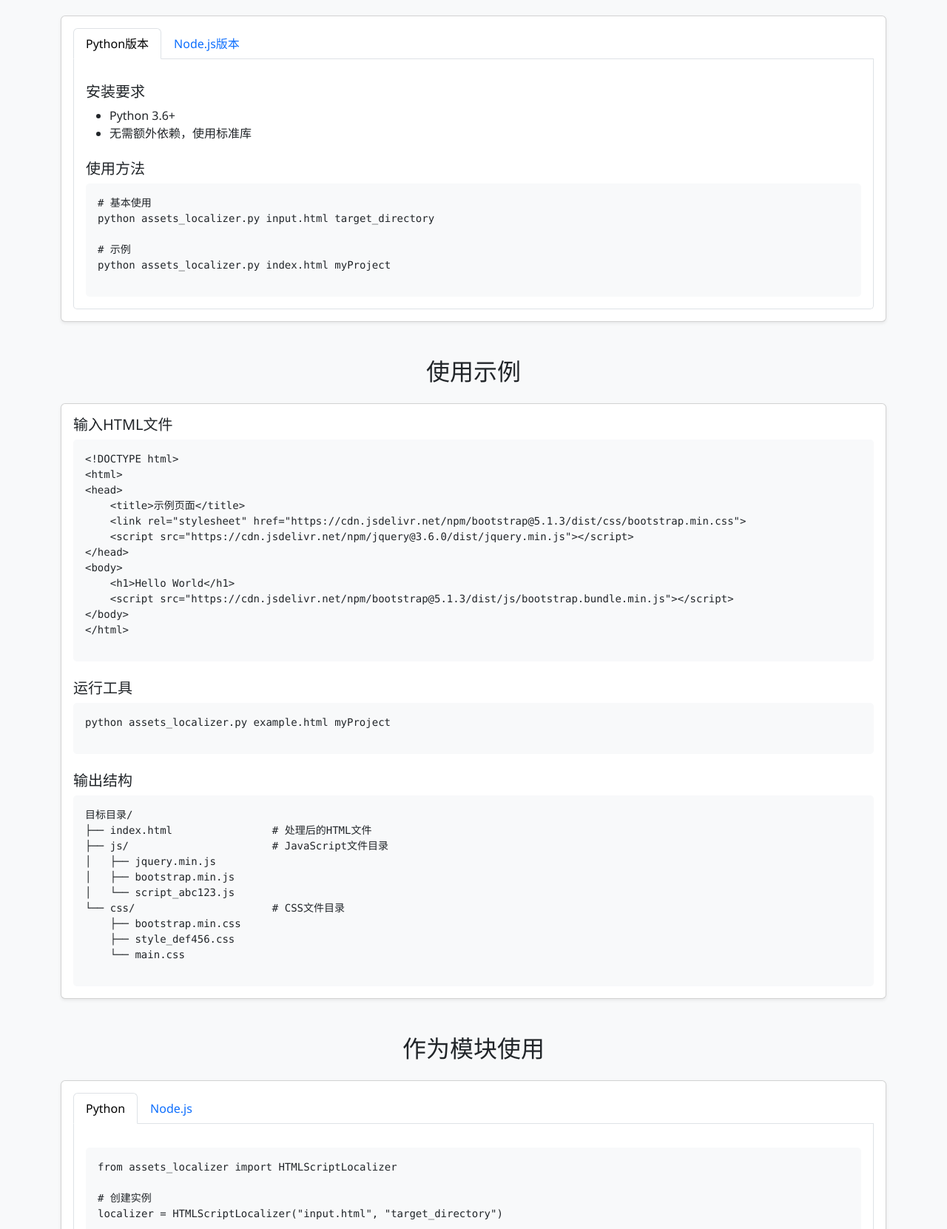
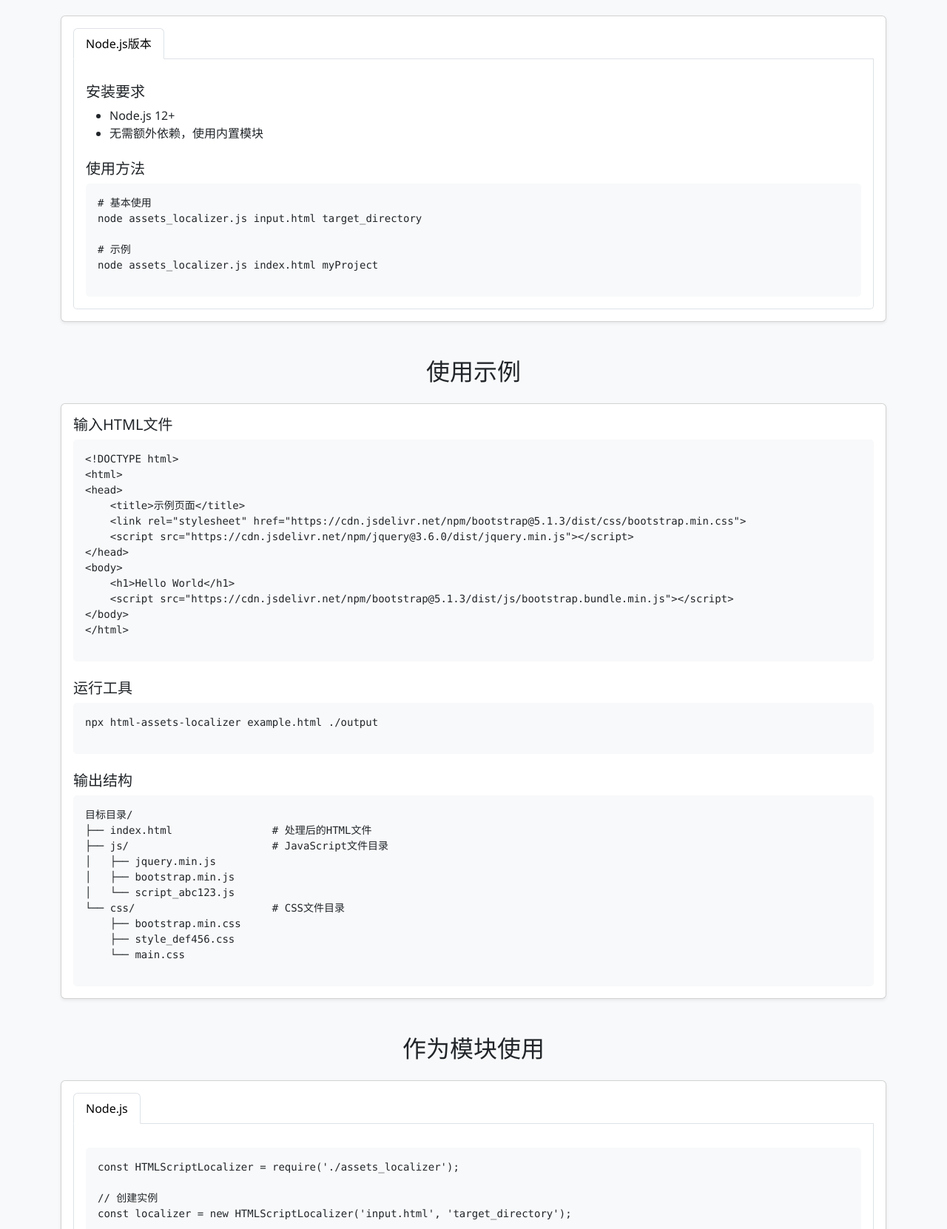
Before and after one commit to YangsonHung/html-assets-localizer, a website built with Vite: page docs/index.html in a window 1280 px wide. Shown: the part 1139-2800 px from the top of the page at 74% size. Built offline with nearby package versions, Linux system fonts and the light colour scheme.

Commit message:
update: change index.html

```diff
--- a/docs/index.html
+++ b/docs/index.html
@@ -18,7 +18,7 @@
       <div class="col-lg-8 mx-auto text-center">
         <h1 class="display-4 fw-bold mb-4">HTML Assets Localizer</h1>
         <p class="lead mb-4">
-          一个强大的工具，用于将HTML文件中的外部资源（JavaScript、CSS等）本地化，支持Python和Node.js双版本
+          一个强大的工具，用于将HTML文件中的外部资源（JavaScript、CSS等）本地化，支持 Node.js CLI 与浏览器界面
         </p>
         <div class="d-flex justify-content-center gap-3">
           <a href="#installation" class="btn btn-light btn-lg">开始使用</a>
@@ -199,27 +199,13 @@
             <li class="nav-item" role="presentation">
               <button
                       class="nav-link active"
-                      id="python-tab"
-                      data-bs-toggle="tab"
-                      data-bs-target="#python"
-                      type="button"
-                      role="tab"
-                      aria-controls="python"
-                      aria-selected="true"
-              >
-                Python版本
-              </button>
-            </li>
-            <li class="nav-item" role="presentation">
-              <button
-                      class="nav-link"
                       id="nodejs-tab"
                       data-bs-toggle="tab"
                       data-bs-target="#nodejs"
                       type="button"
                       role="tab"
                       aria-controls="nodejs"
-                      aria-selected="false"
+                      aria-selected="true"
               >
                 Node.js版本
               </button>
@@ -228,28 +214,6 @@
           <div class="tab-content" id="myTabContent">
             <div
                     class="tab-pane fade show active"
-                    id="python"
-                    role="tabpanel"
-                    aria-labelledby="python-tab"
-            >
-              <h5 class="mt-3">安装要求</h5>
-              <ul>
-                <li>Python 3.6+</li>
-                <li>无需额外依赖，使用标准库</li>
-              </ul>
-              <h5 class="mt-4">使用方法</h5>
-              <div class="code-block">
-                    <pre>
-# 基本使用
-python assets_localizer.py input.html target_directory
-
-# 示例
-python assets_localizer.py index.html myProject</pre
-                    >
-              </div>
-            </div>
-            <div
-                    class="tab-pane fade"
                     id="nodejs"
                     role="tabpanel"
                     aria-labelledby="nodejs-tab"
@@ -301,7 +265,7 @@ node assets_localizer.js index.html myProject</pre
 
           <h5 class="mt-4">运行工具</h5>
           <div class="code-block">
-            <pre>python assets_localizer.py example.html myProject</pre>
+            <pre>npx html-assets-localizer example.html ./output</pre>
           </div>
 
           <h5 class="mt-4">输出结构</h5>
@@ -333,27 +297,13 @@ node assets_localizer.js index.html myProject</pre
             <li class="nav-item" role="presentation">
               <button
                       class="nav-link active"
-                      id="python-module-tab"
-                      data-bs-toggle="tab"
-                      data-bs-target="#python-module"
-                      type="button"
-                      role="tab"
-                      aria-controls="python-module"
-                      aria-selected="true"
-              >
-                Python
-              </button>
-            </li>
-            <li class="nav-item" role="presentation">
-              <button
-                      class="nav-link"
                       id="nodejs-module-tab"
                       data-bs-toggle="tab"
                       data-bs-target="#nodejs-module"
                       type="button"
                       role="tab"
                       aria-controls="nodejs-module"
-                      aria-selected="false"
+                      aria-selected="true"
               >
                 Node.js
               </button>
@@ -362,24 +312,6 @@ node assets_localizer.js index.html myProject</pre
           <div class="tab-content" id="moduleTabContent">
             <div
                     class="tab-pane fade show active"
-                    id="python-module"
-                    role="tabpanel"
-                    aria-labelledby="python-module-tab"
-            >
-              <div class="code-block mt-3">
-                    <pre>
-from assets_localizer import HTMLScriptLocalizer
-
-# 创建实例
-localizer = HTMLScriptLocalizer("input.html", "target_directory")
-
-# 处理文件
-localizer.process()</pre
-                    >
-              </div>
-            </div>
-            <div
-                    class="tab-pane fade"
                     id="nodejs-module"
                     role="tabpanel"
                     aria-labelledby="nodejs-module-tab"
```
